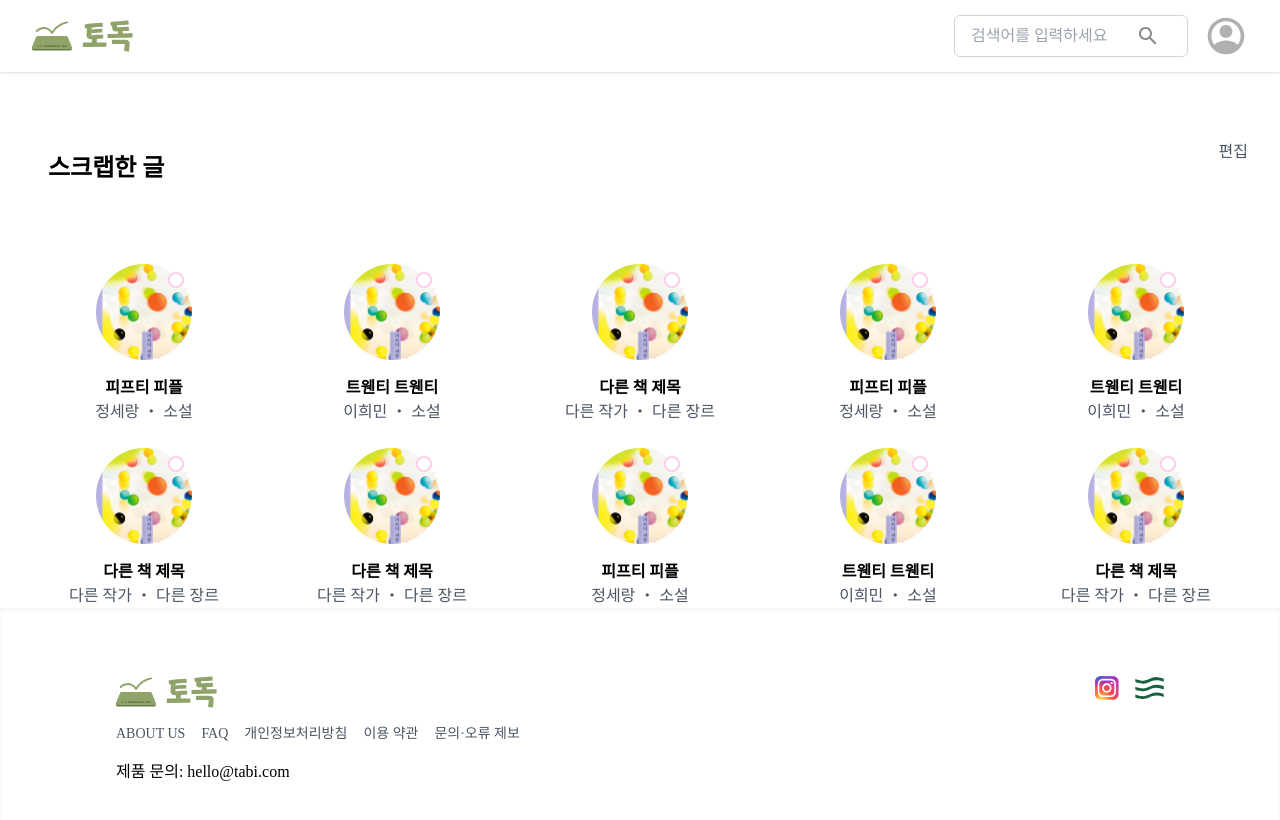
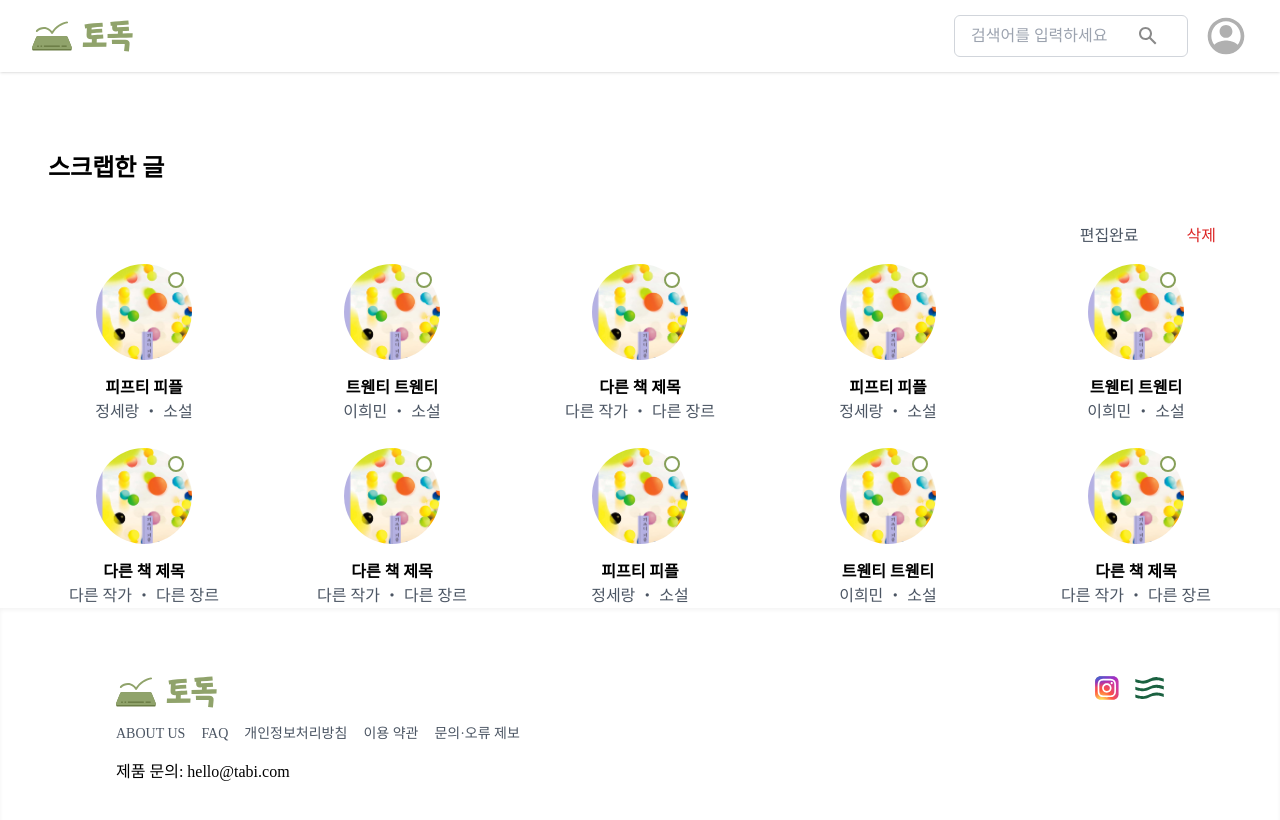
Before and after one commit to yihimin/js_todoc, a React (Create React App) app: page /mypage/scrap in a window 1280 px wide. Both pictures are taken after a click on the button "편집". Shown: the top 820 px of the page. Built offline with nearby package versions, Linux system fonts and the light colour scheme; a web font is replaced by a local one.

Commit message:
fix : 편집 버튼

```diff
--- a/src/components/MyWritingCard.jsx
+++ b/src/components/MyWritingCard.jsx
@@ -1,15 +1,47 @@
 import React from "react";
 
-const MyWritingCard = ({ image, title, author, genre }) => {
+const MyWritingCard = ({
+  image,
+  title,
+  author,
+  genre,
+  isEditing,
+  isChecked,
+  onCheck,
+}) => {
   return (
-    <div className="flex flex-col items-center">
+    <div className="flex flex-col items-center relative">
       <div className="relative">
         <img
           src={image}
           alt={title}
           className="w-24 h-24 rounded-full bg-pink-200 object-cover"
         />
-        <div className="absolute top-2 right-2 w-4 h-4 bg-white rounded-full border-2 border-pink-200"></div>
+        {isEditing && (
+          <div
+            className={`absolute top-2 right-2 w-4 h-4 rounded-full border-2 border-customGreen flex items-center justify-center cursor-pointer ${
+              isChecked ? "bg-customGreen" : "bg-white"
+            }`}
+            onClick={onCheck}
+          >
+            {isChecked && (
+              <svg
+                className="w-3 h-3 text-white"
+                fill="none"
+                stroke="currentColor"
+                viewBox="0 0 24 24"
+                xmlns="http://www.w3.org/2000/svg"
+              >
+                <path
+                  strokeLinecap="round"
+                  strokeLinejoin="round"
+                  strokeWidth="2"
+                  d="M5 13l4 4L19 7"
+                ></path>
+              </svg>
+            )}
+          </div>
+        )}
       </div>
       <h3 className="mt-4 text-center font-semibold">{title}</h3>
       <p className="text-center text-gray-600">
--- a/src/components/MyWritingList.jsx
+++ b/src/components/MyWritingList.jsx
@@ -1,19 +1,63 @@
-import React from "react";
+import React, { useState } from "react";
 import MyWritingCard from "./MyWritingCard";
 import WrittingData from "../data/writting.json";
 
 const MyWritingList = () => {
+  const [isEditing, setIsEditing] = useState(false);
+  const [selectedCards, setSelectedCards] = useState([]);
+  const [cards, setCards] = useState(WrittingData);
+
+  const handleEditClick = () => {
+    setIsEditing(!isEditing);
+    if (isEditing) {
+      setSelectedCards([]);
+    }
+  };
+
+  const handleCardSelect = (index) => {
+    if (selectedCards.includes(index)) {
+      setSelectedCards(selectedCards.filter((i) => i !== index));
+    } else {
+      setSelectedCards([...selectedCards, index]);
+    }
+  };
+
+  const handleDeleteSelected = () => {
+    setCards(cards.filter((_, index) => !selectedCards.includes(index)));
+    setSelectedCards([]);
+    setIsEditing(false);
+  };
+
   return (
+    <div className="relative">
+      <div className="absolute right-0 top-[-40px] flex space-x-4">
+        {/* 편집 버튼 */}
+        <button className="text-gray-600 pr-8" onClick={handleEditClick}>
+          {isEditing ? "편집완료" : "편집"}
+        </button>
+        {/* 삭제 버튼 */}
+        {isEditing && (
+          <button className="text-red-600 pr-8" onClick={handleDeleteSelected}>
+            삭제
+          </button>
+        )}
+      </div>
+
+      {/* 카드 리스트 */}
       <div className="grid grid-cols-5 gap-6">
-      {WrittingData.map((item, index) => (
+        {cards.map((item, index) => (
           <MyWritingCard
             key={index}
             image={item.image}
             title={item.title}
             author={item.author}
             genre={item.genre}
+            isEditing={isEditing}
+            isChecked={selectedCards.includes(index)}
+            onCheck={() => handleCardSelect(index)}
           />
         ))}
+      </div>
     </div>
   );
 };
--- a/src/pages/MyPages/MyWritten.jsx
+++ b/src/pages/MyPages/MyWritten.jsx
@@ -8,7 +8,6 @@ const MyWritten = () => {
       <SearchNav />
       <div className="flex justify-between items-center mb-8">
         <h2 className="pl-12 py-12 mt-8 text-2xl font-bold">필사 완료한 글</h2>
-        <button className="text-gray-600 pr-8">편집</button>
       </div>
       <div className="px-8">
         <MyWritingList />
--- a/src/pages/MyPages/MyWritting.jsx
+++ b/src/pages/MyPages/MyWritting.jsx
@@ -8,7 +8,6 @@ const MyWritting = () => {
       <SearchNav />
       <div className="flex justify-between items-center mb-8">
         <h2 className="pl-12 py-12 mt-8 text-2xl font-bold">필사 중인 글</h2>
-        <button className="text-gray-600 pr-8">편집</button>
       </div>
       <div className="px-8">
         <MyWritingList />
--- a/src/pages/MyPages/Note.jsx
+++ b/src/pages/MyPages/Note.jsx
@@ -7,7 +7,6 @@ const Note = () => {
       <SearchNav />
       <div className="flex justify-between items-center mb-8">
         <h2 className="pl-12 py-12 mt-8 text-2xl font-bold">노트</h2>
-        <button className="text-gray-600 pr-8">편집</button>
       </div>
       <div className="px-8"></div>
     </div>
--- a/src/pages/MyPages/Scrap.jsx
+++ b/src/pages/MyPages/Scrap.jsx
@@ -8,7 +8,6 @@ const Scrap = () => {
       <SearchNav />
       <div className="flex justify-between items-center mb-8">
         <h2 className="pl-12 py-12 mt-8 text-2xl font-bold">스크랩한 글</h2>
-        <button className="text-gray-600 pr-8">편집</button>
       </div>
       <div className="px-8">
         <MyWritingList />
```
Lines whose indentation alone changed are shown as unchanged.
